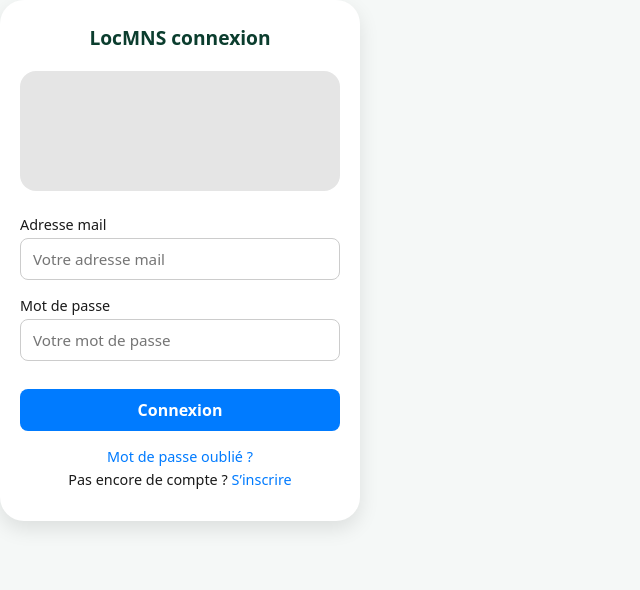
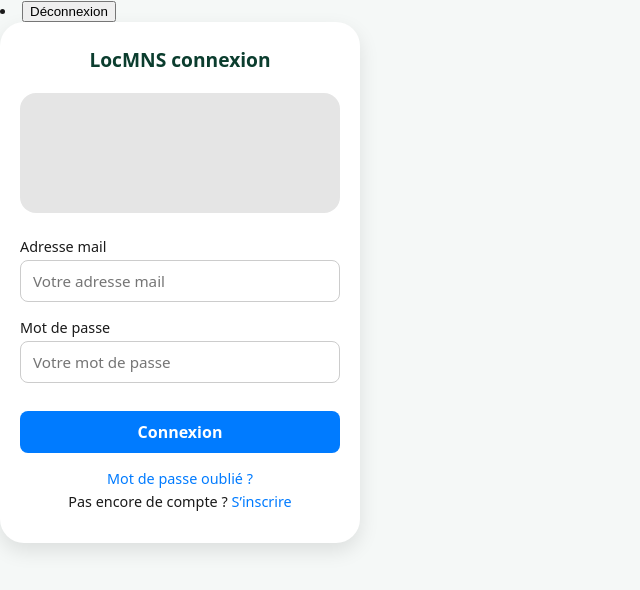
Before and after one commit to Xiapuna/LocMNS-Front, an Angular app in the folder LocMNS-Front/: page /login in a window 1280 px wide. Shown: the top 590 px of the page, without its empty margins (0-640 px from the left). Built offline with nearby package versions, Linux system fonts and the light colour scheme; sample sign-in values are in the browser's storage.

Commit message:
FEAT (front) : implement proper logout flow with header update and redirect to /login

```diff
--- a/LocMNS-Front/src/app/app.html
+++ b/LocMNS-Front/src/app/app.html
@@ -1,5 +1,17 @@
 <div>
-  <header></header>
+  <header>
+    <div>
+      @if (!authService.jwtInfo()) {
+        <li class="nav-item">
+          <a class="nav-link" routerLink="/login" routerLinkActive="current-page">Connexion</a>
+        </li>
+      } @else {
+        <li class="nav-item">
+          <button class="nav-link" (click)="logout()">Déconnexion</button>
+        </li>
+      }
+    </div>
+  </header>
 
   <main>
     <router-outlet />
--- a/LocMNS-Front/src/app/app.ts
+++ b/LocMNS-Front/src/app/app.ts
@@ -1,12 +1,20 @@
-import { Component, signal } from '@angular/core';
-import { RouterOutlet } from '@angular/router';
+import { Component, inject, signal } from '@angular/core';
+import { Router, RouterOutlet } from '@angular/router';
+import { AuthService } from '../services/auth.service';
 
 @Component({
   selector: 'app-root',
   imports: [RouterOutlet],
   templateUrl: './app.html',
-  styleUrl: './app.css'
+  styleUrl: './app.css',
 })
 export class App {
+  authService = inject(AuthService);
+  router = inject(Router);
   protected readonly title = signal('LocMNS');
+
+  logout() {
+    this.authService.logout();
+    this.router.navigate(['/login']);
+  }
 }
--- a/LocMNS-Front/src/pages/equipment-calendar/equipment-calendar.ts
+++ b/LocMNS-Front/src/pages/equipment-calendar/equipment-calendar.ts
@@ -33,14 +33,15 @@ export class EquipmentCalendar implements OnInit {
   }
 
   ngOnChanges(changes: SimpleChanges) {
+    if (changes['reservations'] && this.reservations) {
+      this.generateCalendar();
+    }
     if (changes['selectedStart'] && this.selectedStart) {
       const target = new Date(this.selectedStart);
       target.setHours(0, 0, 0, 0);
 
-      // 👉 On positionne le calendrier sur le mois de la date sélectionnée
       this.currentDate.set(new Date(target.getFullYear(), target.getMonth(), 1));
 
-      // 👉 On régénère le calendrier
       this.generateCalendar();
     }
   }
--- a/LocMNS-Front/src/pages/login/login.component.ts
+++ b/LocMNS-Front/src/pages/login/login.component.ts
@@ -27,13 +27,11 @@ export class Login {
       this.authService
         .login(this.formulaire.value as { email: string; password: string })
         .subscribe({
-          next: (jwt) => {
+          next: () => {
             this.notification.open('Connexion réussie', 'valid');
-            const id = this.authService.jwtInfo()?.id;
-
-            this.router.navigate(['/user-dashboard', id]);
+            this.router.navigate(['/user-dashboard']);
           },
-          error: (err) => {
+          error: () => {
             this.notification.open('Mauvais login / mot de passe', 'error');
           },
         });
--- a/LocMNS-Front/src/pages/user-dashboard/user-dashboard.ts
+++ b/LocMNS-Front/src/pages/user-dashboard/user-dashboard.ts
@@ -54,16 +54,14 @@ export class UserDashboard implements OnInit {
   });
 
   ngOnInit(): void {
-    const info = this.authService.jwtInfo();
+    const user = this.authService.jwtInfo();
 
-    if (!info) {
+    if (!user) {
       console.error("JWT non chargé, impossible de récupérer l'utilisateur");
       return;
     }
 
-    const userId = info.id;
-
-    this.userService.getUserLoans(userId).subscribe((loanList) => {
+    this.userService.getUserLoans(user.id).subscribe((loanList) => {
       this.userLoans.set(loanList);
     });
   }
--- a/LocMNS-Front/src/pages/user-reservations/user-reservations.html
+++ b/LocMNS-Front/src/pages/user-reservations/user-reservations.html
@@ -53,7 +53,7 @@
               </p>
             </div>
           </div>
-          <button class="btn secondary" [routerLink]="['/equipment-info/{{ loan.equipment.id }}']">
+          <button class="btn secondary" [routerLink]="['/equipment-info/', loan.equipment.id]">
             Voir
           </button>
         </div>
--- a/LocMNS-Front/src/services/auth.service.ts
+++ b/LocMNS-Front/src/services/auth.service.ts
@@ -29,6 +29,11 @@ export class AuthService {
       );
   }
 
+  logout() {
+    this.jwtInfo.set(null);
+    localStorage.removeItem('jwt');
+  }
+
   decodeJwt() {
     const jwt = localStorage.getItem('jwt');
 
```
